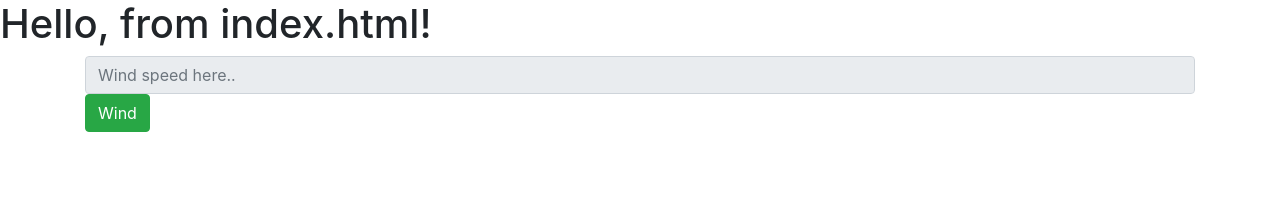
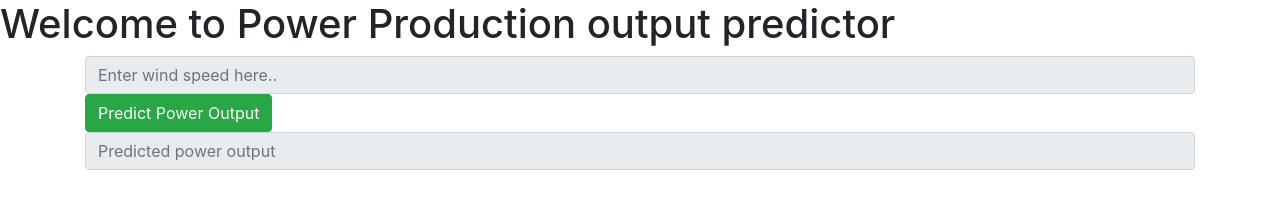
Before and after one commit to johndunne2019/Machine-Learning-and-Statistics-Project-2020, a plain HTML site: page static/index.html in a window 1280 px wide. Drawn offline with nearby package versions, Linux system fonts and the light colour scheme.

Commit message:
index.html - working towards getting the prediction served up to the user

```diff
--- a/static/index.html
+++ b/static/index.html
@@ -18,32 +18,46 @@
         <title>Index - user front end </title>
     </head>
     <body>
-        <h1>Hello, from index.html!</h1>
+        <h1>Welcome to Power Production output predictor</h1>
+
+        <!-- div containing an input text box to take the user's wind speed -->
         <div class="container">
             <div class="row">
               <div class="col-sm">
-                <input class="form-control" id="output" type="text" placeholder="Wind speed here.." readonly>
+                <input class="form-control" id="input" type="text" placeholder="Enter wind speed here.." readonly>
               </div>
+        </div>
+
+        <!-- Button that calls javascript function to return prediction -->
+        <div class="row">
+            <div class="col-sm">
+                <button type="button" class="btn btn-success" id="wind-button">Predict Power Output</button>
             </div>
-            <div class="row">
-              <div class="col-sm">
-                <button type="button" class="btn btn-success" id="wind-button">Wind</button>
+        </div>
+
+        <!-- div with text box to display the predicted power output value -->
+        <div class="row">
+            <div class="col-sm">
+                <input class="form-control" id="output" type="text" placeholder="Predicted power output" readonly>
             </div>
-            </div>
-
-
+        </div>
 
     <!-- Option 1: jQuery and Bootstrap Bundle (includes Popper) -->
     <!-- Changed from slim to full jQuery. -->
     <script src="https://code.jquery.com/jquery-3.5.1.min.js" integrity="sha256-9/aliU8dGd2tb6OSsuzixeV4y/faTqgFtohetphbbj0=" crossorigin="anonymous"></script>
     <script src="https://cdn.jsdelivr.net/npm/bootstrap@4.5.3/dist/js/bootstrap.bundle.min.js" integrity="sha384-ho+j7jyWK8fNQe+A12Hb8AhRq26LrZ/JpcUGGOn+Y7RsweNrtN/tE3MoK7ZeZDyx" crossorigin="anonymous"></script>
 
-    </body>
 
 
-    <script>
+        <script>
+            // Adapted from stack overflow posts.
+            $("#wind-button").click(function(e) {
+                e.preventDefault();
+                $.getJSON("/predict", function(data) {
+                    $('#output').val(data.value);
+                });
+            });
 
-
-    </script>
-
+        </script>
+    </body>
 </html>
```
